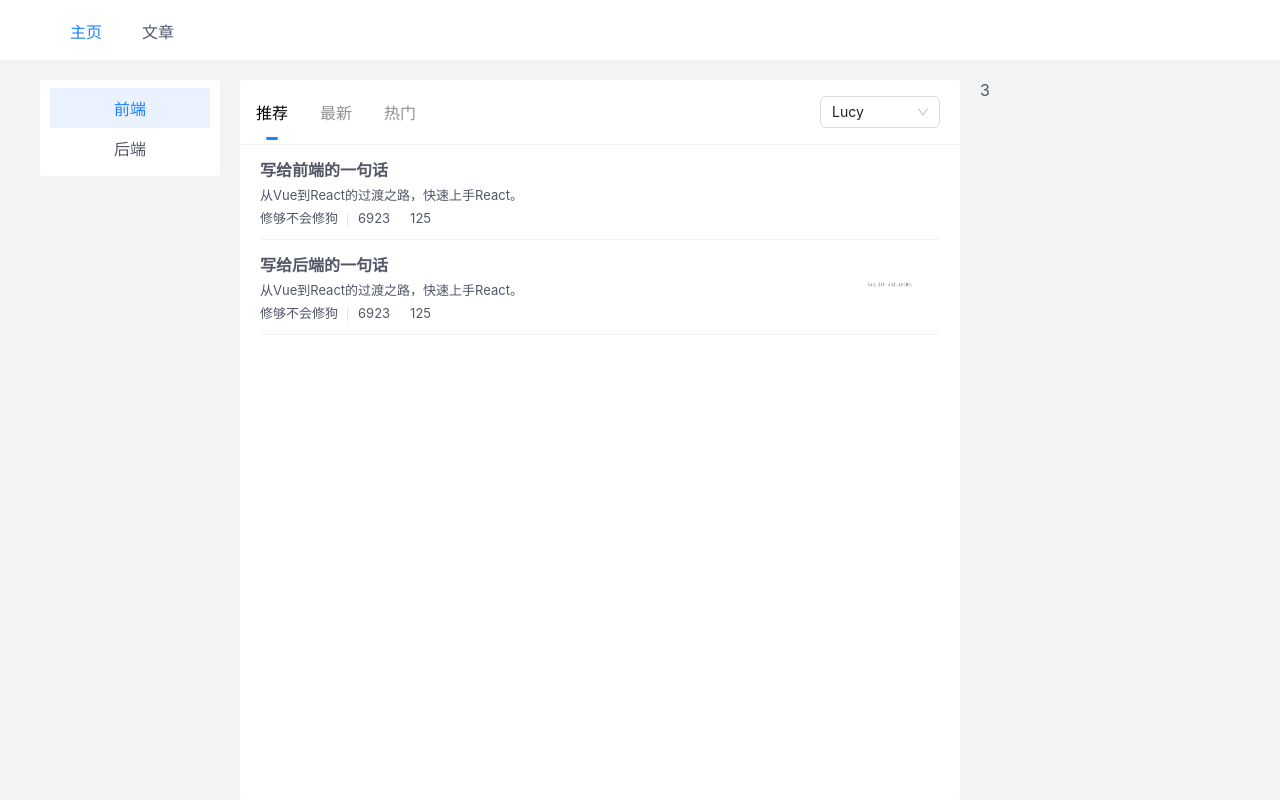
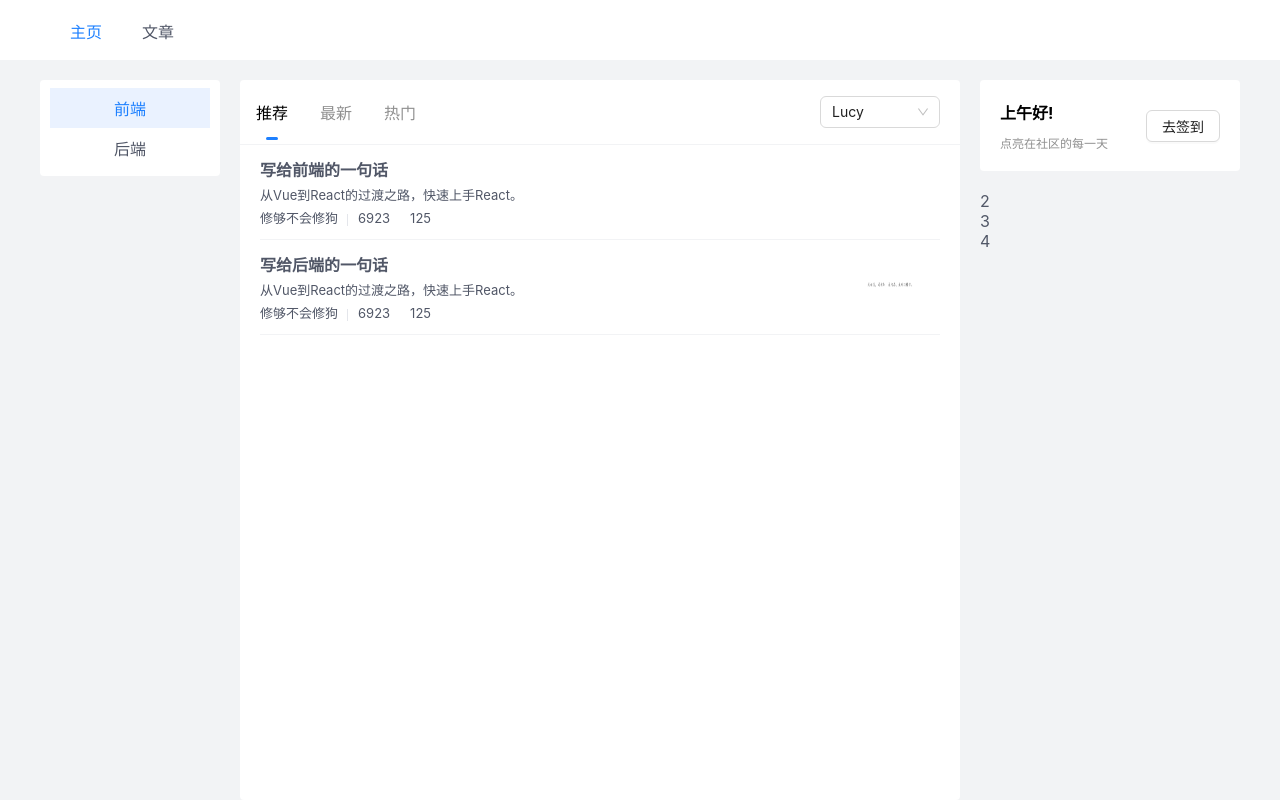
Before and after one commit to qZhiKing/react_demo, a React (Vite) app: page /#/home in a window 1280 px wide. Built offline with nearby package versions, Linux system fonts and the light colour scheme.

Commit message:
update home

```diff
--- a/src/main.tsx
+++ b/src/main.tsx
@@ -2,7 +2,7 @@
  * @Description:
  * @Author: qingZhiKing
  * @Date: 2023-05-24 10:42:19
- * @LastEditTime: 2023-08-01 11:40:38
+ * @LastEditTime: 2023-09-19 17:25:14
  * @LastEditors: qingZhiKing
  */
 import React from "react";
--- /dev/null
+++ b/src/mock/home.ts
@@ -0,0 +1,22 @@
+/*
+ * @Description:
+ * @Author: qingZhiKing
+ * @Date: 2023-09-19 16:32:35
+ * @LastEditTime: 2023-09-19 16:44:46
+ * @LastEditors: qingZhiKing
+ */
+export function getFixedTabs() {
+  return new Promise((resolve, reject) => {
+    resolve({
+      code: 200,
+      data: [
+        {
+          name: "前端",
+        },
+        {
+          name: "后端",
+        },
+      ],
+    });
+  });
+}
--- a/src/pages/home/home.less
+++ b/src/pages/home/home.less
@@ -72,5 +72,30 @@
   }
   .right-other {
     width: 260px;
+    .tag_item {
+      width: 100%;
+      padding: 20px;
+      margin-bottom: 20px;
+      border-radius: 4px;
+      background-color: #fff;
+      color: #000;
+    }
+    .tag_item1 {
+      display: flex;
+      align-items: center;
+      justify-content: space-between;
+      > div {
+        display: flex;
+        flex-direction: column;
+        .tag_item1-title {
+          font-size: 12px;
+          margin-top: 10px;
+          color: @color-gray;
+        }
+        > span {
+          font-weight: 700;
+        }
+      }
+    }
   }
 }
--- a/src/pages/home/home.tsx
+++ b/src/pages/home/home.tsx
@@ -2,24 +2,19 @@
  * @Description:  HOME页面
  * @Author: qingZhiKing
  * @Date: 2023-06-15 14:27:11
- * @LastEditTime: 2023-09-15 09:33:04
+ * @LastEditTime: 2023-09-19 17:35:44
  * @LastEditors: qingZhiKing
  */
-import { useState } from "react";
+import { useState, useEffect } from "react";
+import type { FC } from "react";
 // import { useImmer } from "use-immer";
-import { Select } from "antd";
+import { Select, Button } from "antd";
+import { getFixedTabs } from "../../mock/home";
 import InfoBox from "../../components/InfoBox";
 
 import "./home.less";
 
-const tabList = [
-  {
-    name: "前端",
-  },
-  {
-    name: "后端",
-  },
-];
+let tabList: any = [];
 const tabList1 = [
   {
     name: "推荐",
@@ -39,6 +34,13 @@ const tabList2 = [
     name: "热门",
   },
 ];
+const init = async () => {
+  const res: any = await getFixedTabs();
+  if (res.code === 200) {
+    tabList = res.data;
+  }
+};
+init();
 function FixedTabs({ leftArr }: any) {
   const [activeTab, setActiveTab] = useState(0);
   const handleTabClick = (data: object, key: number) => {
@@ -127,9 +129,37 @@ function Content({ headTabs }: any) {
   );
 }
 
-export default function Home() {
+function RightOther() {
+  let title = "";
+  const hour = new Date().getHours();
+  if (hour < 12) {
+    title = "上午好";
+  } else if (hour < 18) {
+    title = "下午好";
+  } else {
+    title = "晚上好";
+  }
+  const handleToSign = () => {
+    console.log("去签到");
+  };
+  return (
+    <>
+      <div className="tag_item tag_item1">
+        <div>
+          <span>{title}!</span>
+          <div className="tag_item1-title">点亮在社区的每一天</div>
+        </div>
+        <Button onClick={handleToSign}>去签到</Button>
+      </div>
+      <div>2</div>
+      <div>3</div>
+      <div>4</div>
+    </>
+  );
+}
+const Home: FC = () => {
   const [leftTabArr, setLeftTabArr]: Array<any> = useState(tabList);
-  const [centerTableArr, setCenterTableArr]: Array<any> = useState(tabList1);
+  const [centerTabs, setCenterTabs]: Array<any> = useState(tabList1);
 
   return (
     <>
@@ -138,10 +168,14 @@ export default function Home() {
           <FixedTabs leftArr={leftTabArr} />
         </div>
         <div className="center-container">
-          <Content headTabs={centerTableArr} />
+          <Content headTabs={centerTabs} />
         </div>
-        <div className="right-other">3</div>
+        <div className="right-other">
+          <RightOther />
+        </div>
       </div>
     </>
   );
-}
+};
+
+export default Home;
```
